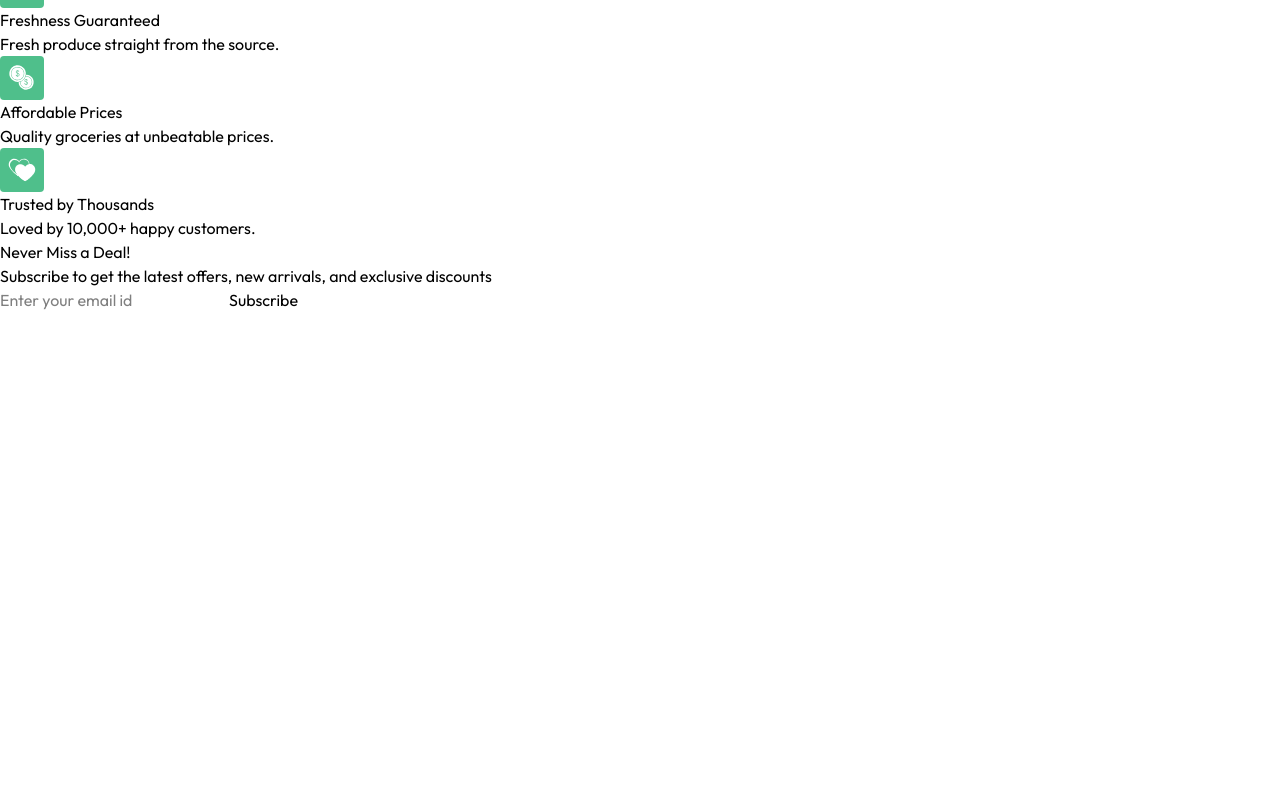
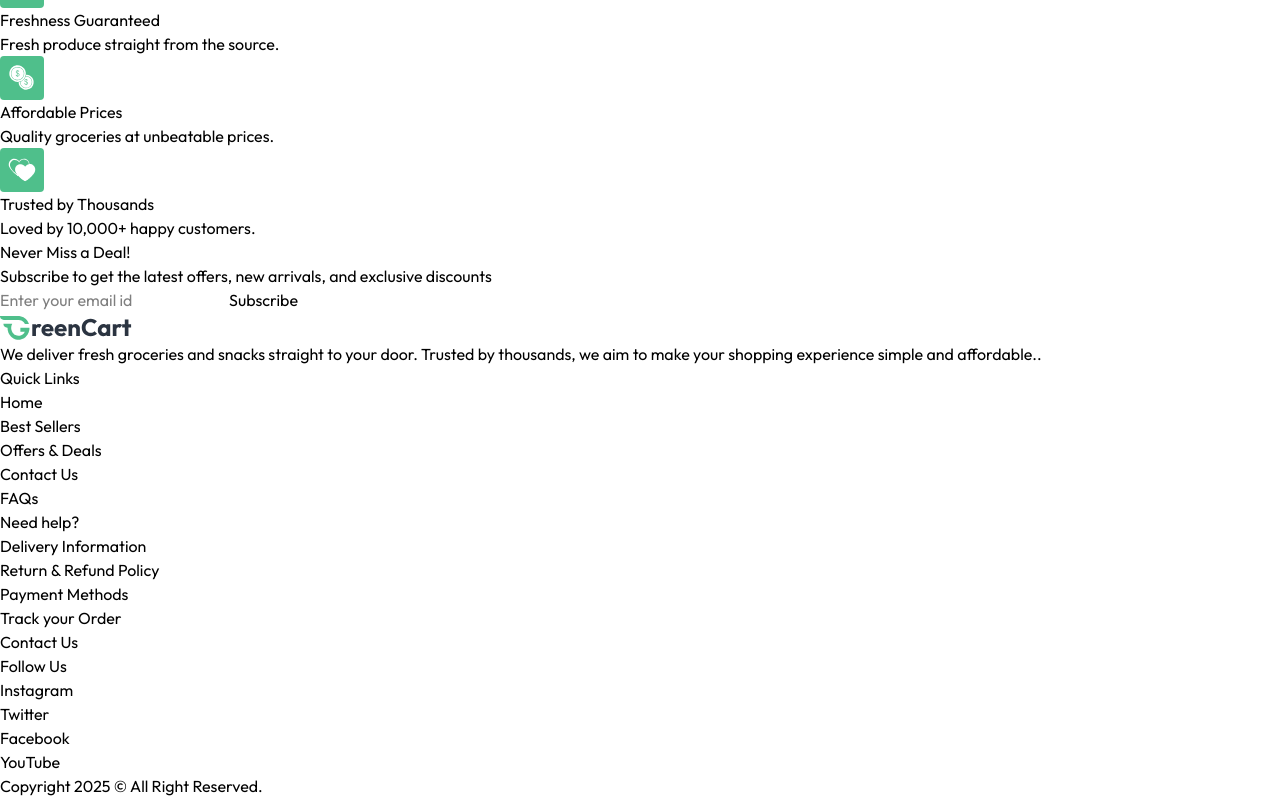
Before and after one commit to IrynaKhonina/greencart, a React (Vite) app in the folder client/: page / in a window 1280 px wide. Shown: the part 10985-11783 px from the top of the page. Before the commit the page ends 11297 px from the top, so only its background shows below. Built offline with nearby package versions, Linux system fonts and the light colour scheme.

Commit message:
footer/ login start

```diff
--- a/client/src/App.jsx
+++ b/client/src/App.jsx
@@ -2,13 +2,18 @@ import {Navbar} from "./components/Navbar.jsx";
 import {Home} from "./pages/Home.jsx";
 import {Route, Routes, useLocation} from "react-router";
 import {Toaster} from "react-hot-toast";
+import {Footer} from "./components/Footer.jsx";
+import {Login} from "./components/Login.jsx";
+import { useAppContext } from "./contex/AppContex.jsx";
 
 const App = () => {
 
     const isSellerPath = useLocation().pathname.includes("seller");
+    const {showUserLogin} = useAppContext()
     return (
         <div>
             {isSellerPath ? null : <Navbar/>}
+            {showUserLogin ? <Login/> : null}
 
             <Toaster/>
 
@@ -18,7 +23,7 @@ const App = () => {
                 </Routes>
             </div>
 
-
+            {!isSellerPath && <Footer/>}
         </div>
     );
 };
--- /dev/null
+++ b/client/src/components/Footer.jsx
@@ -0,0 +1,33 @@
+import {assets, footerLinks} from "../assets/assets.js";
+
+export const Footer = () => {
+
+
+    return (
+        <div className="px-6 md:px-16 lg:px-24 xl:px-32 mp-24 bg-primary/10">
+            <div className="flex flex-col md:flex-row items-start justify-between gap-10 py-10 border-b border-gray-500/30 text-gray-500">
+                <div>
+                    <img className="w-34 md:w-32" src={assets.logo} alt="logo" />
+                    <p className="max-w-[410px] mt-6">We deliver fresh groceries and snacks straight to your door. Trusted by thousands, we aim to make your shopping experience simple and affordable..</p>
+                </div>
+                <div className="flex flex-wrap justify-between w-full md:w-[45%] gap-5">
+                    {footerLinks.map((section, index) => (
+                        <div key={index}>
+                            <h3 className="font-semibold text-base text-gray-900 md:mb-5 mb-2">{section.title}</h3>
+                            <ul className="text-sm space-y-1">
+                                {section.links.map((link, i) => (
+                                    <li key={i}>
+                                        <a href={link.url} className="hover:underline transition">{link.text}</a>
+                                    </li>
+                                ))}
+                            </ul>
+                        </div>
+                    ))}
+                </div>
+            </div>
+            <p className="py-4 text-center text-sm md:text-base text-gray-500/80">
+                Copyright {new Date().getUTCFullYear()} © All Right Reserved.
+                </p>
+        </div>
+    );
+};
--- /dev/null
+++ b/client/src/components/Login.jsx
@@ -0,0 +1,70 @@
+import {useState} from "react";
+import {useAppContext} from "../contex/AppContex.jsx";
+
+export const Login = () => {
+
+    const {setShowUserLogin, setUser} = useAppContext()
+
+    const [state, setState] = useState("login");
+    const [name, setName] = useState("");
+    const [email, setEmail] = useState("");
+    const [password, setPassword] = useState("");
+
+    const onSubmbitHandler = async (event) => {
+        event.preventDefault();
+        setUser({
+            email: "test@greatstack.dev",
+            name: "GreatStack",
+        })
+        setShowUserLogin(false);
+    }
+
+    return (
+        <div onClick={() => setShowUserLogin(false)}
+             className="fixed top-0 bottom-0 left-0 right-0 z-30 flex items-center text-sm text-gray-600 bg-black/50">
+            <form
+                onSubmit={onSubmbitHandler}
+                onClick={(e) => e.stopPropagation()}
+                className="flex flex-col gap-4 m-auto items-start p-8 py-12 w-80 sm:w-[352px] rounded-lg shadow-xl border border-gray-200 bg-white">
+                <p className="text-2xl font-medium m-auto">
+                    <span className="text-primary">User</span> {state === "login" ? "Login" : "Sign Up"}
+                </p>
+                {state === "register" && (
+                    <div className="w-full">
+                        <p>Name</p>
+                        <input onChange={(e) => setName(e.target.value)} value={name} placeholder="type here"
+                               className="border border-gray-200 rounded w-full p-2 mt-1 outline-primary" type="text"
+                               required/>
+                    </div>
+                )}
+                <div className="w-full ">
+                    <p>Email</p>
+                    <input onChange={(e) => setEmail(e.target.value)} value={email} placeholder="type here"
+                           className="border border-gray-200 rounded w-full p-2 mt-1 outline-primary" type="email"
+                           required/>
+                </div>
+                <div className="w-full ">
+                    <p>Password</p>
+                    <input onChange={(e) => setPassword(e.target.value)} value={password} placeholder="type here"
+                           className="border border-gray-200 rounded w-full p-2 mt-1 outline-primary" type="password"
+                           required/>
+                </div>
+                {state === "register" ? (
+                    <p>
+                        Already have account? <span onClick={() => setState("login")}
+                                                    className="text-primary cursor-pointer">click here</span>
+                    </p>
+                ) : (
+                    <p>
+                        Create an account? <span onClick={() => setState("register")}
+                                                 className="text-primary cursor-pointer">click here</span>
+                    </p>
+                )}
+                <button
+                    className="bg-primary hover:bg-primary-dull transition-all text-white w-full py-2 rounded-md cursor-pointer">
+                    {state === "register" ? "Create Account" : "Login"}
+                </button>
+            </form>
+        </div>
+    );
+};
--- a/client/src/pages/Home.jsx
+++ b/client/src/pages/Home.jsx
@@ -3,6 +3,7 @@ import {Categories} from "../components/Categories.jsx";
 import {BestSeller} from "../components/BestSeller.jsx";
 import {BottomBanner} from "../components/BottomBanner.jsx";
 import {NewsLetter} from "../components/NewsLetter.jsx";
+import {Footer} from "../components/Footer.jsx";
 
 export const Home = () => {
     return (
@@ -12,6 +13,7 @@ export const Home = () => {
             <BestSeller/>
             <BottomBanner/>
             <NewsLetter/>
+
         </div>
     );
 };
```
